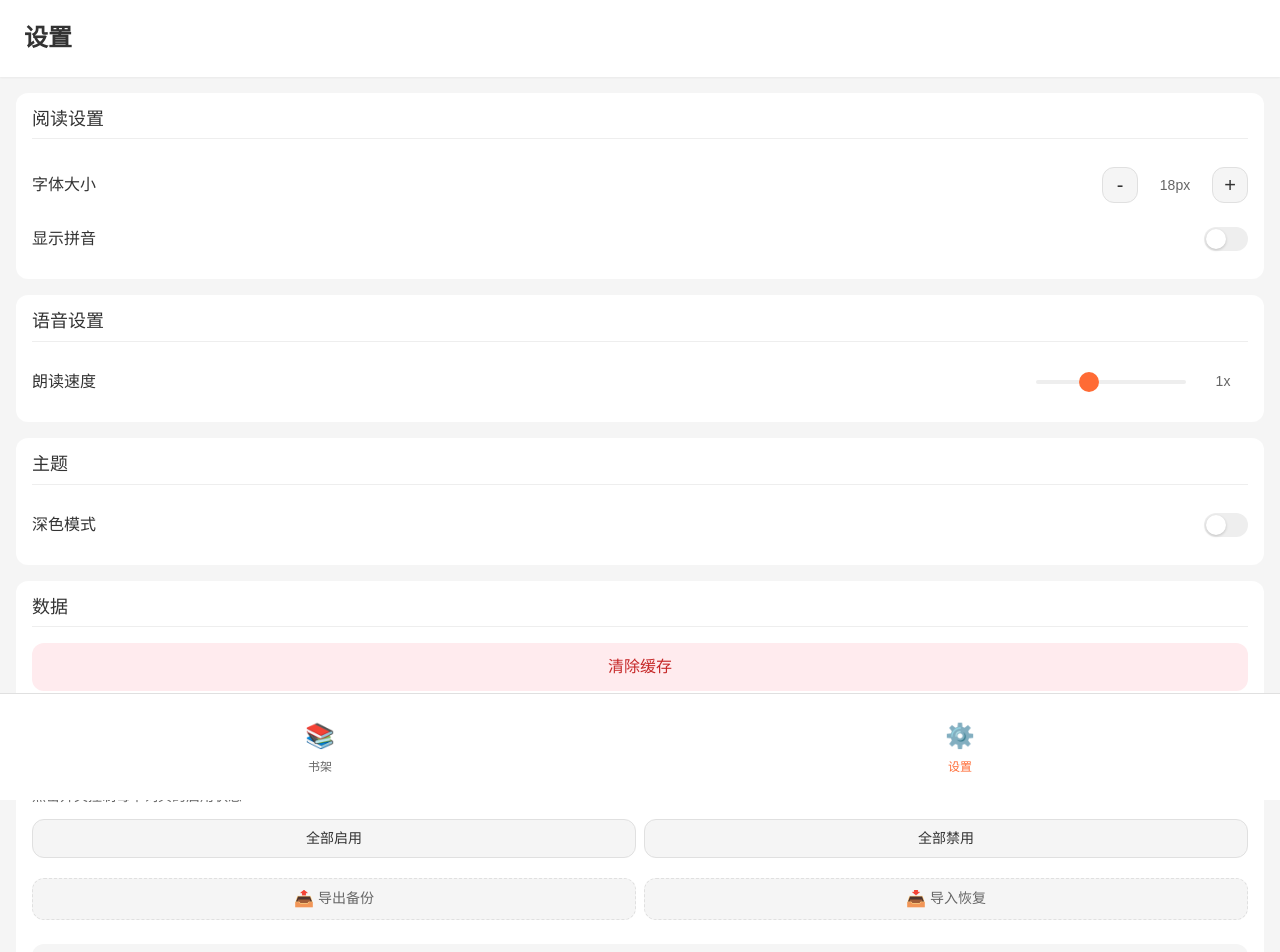
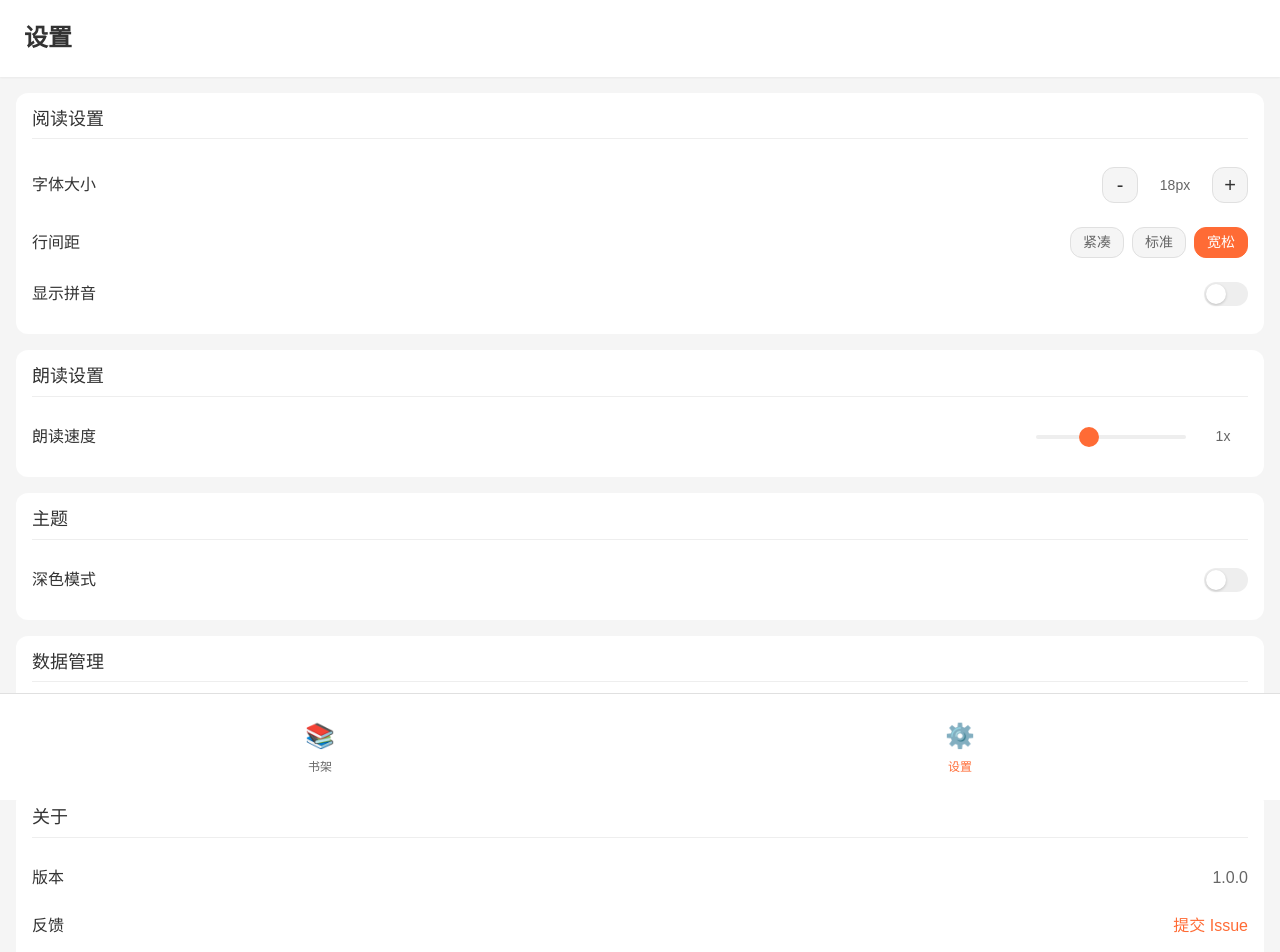
Before and after one commit to duckytan/buddhist-reader, a Vue app: page /settings in a window 1280 px wide. Shown: the top 952 px of the page. Built offline with nearby package versions, Linux system fonts and the light colour scheme.

Commit message:
feat: reorganize settings page, add line spacing and about section Co-authored-by: monkeycode-ai <monkeycode-ai@chaitin.com>

```diff
--- a/src/components/ReaderContent.vue
+++ b/src/components/ReaderContent.vue
@@ -1,5 +1,5 @@
 <template>
-  <div class="reader-content" :style="{ fontSize: `${fontSize}px` }">
+  <div class="reader-content" :style="{ fontSize: `${fontSize}px`, lineHeight: lineHeightCss }">
     <div
       v-for="(chapter, index) in sutra?.chapters || []"
       :key="index"
@@ -46,6 +46,7 @@ const dictionariesStore = useDictionariesStore()
 const ignoredTermsStore = useIgnoredTermsStore()
 
 const fontSize = computed(() => settingsStore.fontSize)
+const lineHeightCss = computed(() => settingsStore.lineHeightCssMap[settingsStore.lineHeight])
 
 // Trie 树（响应式）
 const trie = shallowRef(null)
@@ -140,7 +141,6 @@ onMounted(async () => {
   max-width: 800px;
   margin: 0 auto;
   padding: var(--space-4);
-  line-height: var(--line-height-loose);
 }
 
 .chapter {
--- a/src/pages/Settings.vue
+++ b/src/pages/Settings.vue
@@ -18,6 +18,21 @@
         </div>
 
         <div class="setting-item">
+          <label class="setting-label">行间距</label>
+          <div class="lineheight-control">
+            <button
+              v-for="opt in lineHeightOptions"
+              :key="opt.value"
+              class="lineheight-btn"
+              :class="{ active: lineHeight === opt.value }"
+              @click="lineHeight = opt.value"
+            >
+              {{ opt.label }}
+            </button>
+          </div>
+        </div>
+
+        <div class="setting-item">
           <label class="setting-label">显示拼音</label>
           <button
             class="toggle-btn"
@@ -30,7 +45,7 @@
       </section>
 
       <section class="settings-section">
-        <h2 class="section-title">语音设置</h2>
+        <h2 class="section-title">朗读设置</h2>
 
         <div class="setting-item">
           <label class="setting-label">朗读速度</label>
@@ -56,7 +71,7 @@
           <button
             class="toggle-btn"
             :class="{ active: isDarkMode }"
-            @click="isDarkMode = !isDarkMode"
+            @click="themeStore.toggleDarkMode()"
           >
             <span class="toggle-slider"></span>
           </button>
@@ -64,16 +79,16 @@
       </section>
 
       <section class="settings-section">
-        <h2 class="section-title">数据</h2>
+        <h2 class="section-title">数据管理</h2>
 
-        <button class="clear-btn" @click="handleClearCache">
-          清除缓存
-        </button>
-      </section>
+        <div class="setting-item">
+          <label class="setting-label">清除本地缓存</label>
+          <button class="danger-btn" @click="handleClearCache">清除</button>
+        </div>
 
-      <section class="settings-section" v-if="ignoredTermsStore.getAll().length > 0">
-        <h2 class="section-title">忽略的词条</h2>
-        <p class="section-hint">点击 × 移除忽略，恢复高亮</p>
+        <div v-if="ignoredTermsStore.getAll().length > 0" class="setting-item-vertical">
+          <label class="setting-label">忽略的词条</label>
+          <span class="section-hint">点击移除，恢复高亮</span>
           <div class="ignored-list">
             <span
               v-for="term in ignoredTermsStore.getAll()"
@@ -84,9 +99,33 @@
               <button @click="removeIgnored(term)" class="remove-btn">×</button>
             </span>
           </div>
-        <button class="clear-btn" @click="handleClearIgnored">
-          清除全部忽略
-        </button>
+          <button class="danger-btn" @click="handleClearIgnored">清除全部忽略</button>
+        </div>
+      </section>
+
+      <section class="settings-section">
+        <h2 class="section-title">关于</h2>
+
+        <div class="setting-item">
+          <label class="setting-label">版本</label>
+          <span class="about-value">1.0.0</span>
+        </div>
+
+        <div class="setting-item">
+          <label class="setting-label">反馈</label>
+          <a
+            href="https://github.com/user/buddhist-reader/issues"
+            target="_blank"
+            class="about-link"
+            rel="noopener noreferrer"
+          >
+            提交 Issue
+          </a>
+        </div>
+
+        <div class="about-description">
+          般若佛经阅读器 — 一款禅意风格的佛经在线阅读平台，支持多词典查询、语音朗读、拼音标注等功能。
+        </div>
       </section>
 
       <section class="settings-section">
@@ -348,10 +387,16 @@ const ttsSpeed = computed({
   set: (val) => settingsStore.setTtsSpeed(val)
 })
 
-const isDarkMode = computed({
-  get: () => themeStore.isDarkMode,
-  set: (val) => themeStore.setDarkMode(val)
+const lineHeight = computed({
+  get: () => settingsStore.lineHeight,
+  set: (val) => settingsStore.setLineHeight(val)
 })
+
+const lineHeightOptions = [
+  { value: 'tight', label: '紧凑' },
+  { value: 'base', label: '标准' },
+  { value: 'loose', label: '宽松' }
+]
 
 const increaseFontSize = () => {
   if (fontSize.value < 28) {
@@ -593,21 +638,85 @@ const uploadDictionary = async (file) => {
   }
 }
 
-.clear-btn {
-  width: 100%;
-  padding: var(--space-3);
+.lineheight-control {
+  display: flex;
+  gap: var(--space-2);
+
+  .lineheight-btn {
+    padding: var(--space-1) var(--space-3);
+    border: 1px solid var(--border-color);
+    border-radius: var(--radius-md);
+    background-color: var(--bg-page);
+    color: var(--text-secondary);
+    font-size: var(--font-size-sm);
+    cursor: pointer;
+    transition: all var(--transition-fast);
+
+    &:hover {
+      border-color: var(--primary-color);
+      color: var(--primary-color);
+    }
+
+    &.active {
+      background-color: var(--primary-color);
+      border-color: var(--primary-color);
+      color: #fff;
+    }
+  }
+}
+
+.setting-item-vertical {
+  display: flex;
+  flex-direction: column;
+  gap: var(--space-2);
+  padding: var(--space-3) 0;
+
+  .setting-label {
+    font-size: var(--font-size-base);
+    color: var(--text-primary);
+  }
+}
+
+.danger-btn {
+  padding: var(--space-2) var(--space-4);
   border-radius: var(--radius-md);
   background-color: #ffebee;
   color: #c62828;
-  font-size: var(--font-size-base);
+  font-size: var(--font-size-sm);
   font-weight: var(--font-weight-medium);
   transition: background-color var(--transition-fast);
   border: none;
   cursor: pointer;
+  align-self: flex-start;
 
   &:hover {
     background-color: #ffcdd2;
   }
+}
+
+.about-value {
+  font-size: var(--font-size-base);
+  color: var(--text-secondary);
+}
+
+.about-link {
+  font-size: var(--font-size-base);
+  color: var(--primary-color);
+  text-decoration: none;
+
+  &:hover {
+    text-decoration: underline;
+  }
+}
+
+.about-description {
+  margin-top: var(--space-3);
+  padding: var(--space-3);
+  background-color: var(--bg-page);
+  border-radius: var(--radius-md);
+  font-size: var(--font-size-sm);
+  color: var(--text-secondary);
+  line-height: 1.6;
 }
 
 .section-hint {
--- a/src/stores/settings.js
+++ b/src/stores/settings.js
@@ -6,6 +6,19 @@ export const useSettingsStore = defineStore('settings', () => {
   const fontSize = ref(18)
   const showPinyin = ref(false)
   const ttsSpeed = ref(1.0)
+  const lineHeight = ref('loose')
+
+  const lineHeightLabelMap = {
+    tight: '紧凑',
+    base: '标准',
+    loose: '宽松'
+  }
+
+  const lineHeightCssMap = {
+    tight: 'var(--line-height-tight)',
+    base: 'var(--line-height-base)',
+    loose: 'var(--line-height-loose)'
+  }
 
   // Load from localStorage on initialization
   const loadSettings = () => {
@@ -16,6 +29,7 @@ export const useSettingsStore = defineStore('settings', () => {
         fontSize.value = parsed.fontSize || 18
         showPinyin.value = parsed.showPinyin !== undefined ? parsed.showPinyin : false
         ttsSpeed.value = parsed.ttsSpeed || 1.0
+        lineHeight.value = parsed.lineHeight || 'loose'
       }
     } catch (error) {
       console.error('Failed to load settings:', error)
@@ -38,12 +52,18 @@ export const useSettingsStore = defineStore('settings', () => {
     saveSettings()
   }
 
+  const setLineHeight = (value) => {
+    lineHeight.value = value
+    saveSettings()
+  }
+
   const saveSettings = () => {
     try {
       const settings = {
         fontSize: fontSize.value,
         showPinyin: showPinyin.value,
-        ttsSpeed: ttsSpeed.value
+        ttsSpeed: ttsSpeed.value,
+        lineHeight: lineHeight.value
       }
       localStorage.setItem('buddhist-reader-settings', JSON.stringify(settings))
     } catch (error) {
@@ -59,9 +79,13 @@ export const useSettingsStore = defineStore('settings', () => {
     fontSize,
     showPinyin,
     ttsSpeed,
+    lineHeight,
+    lineHeightLabelMap,
+    lineHeightCssMap,
     // Actions
     setFontSize,
     setShowPinyin,
-    setTtsSpeed
+    setTtsSpeed,
+    setLineHeight
   }
 })
```
Lines whose indentation alone changed are shown as unchanged.
